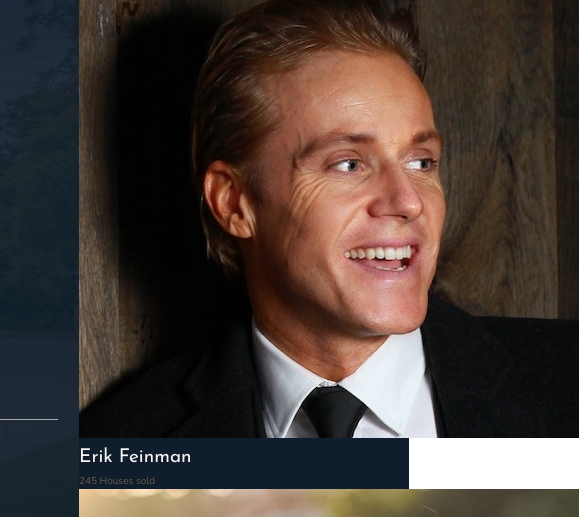
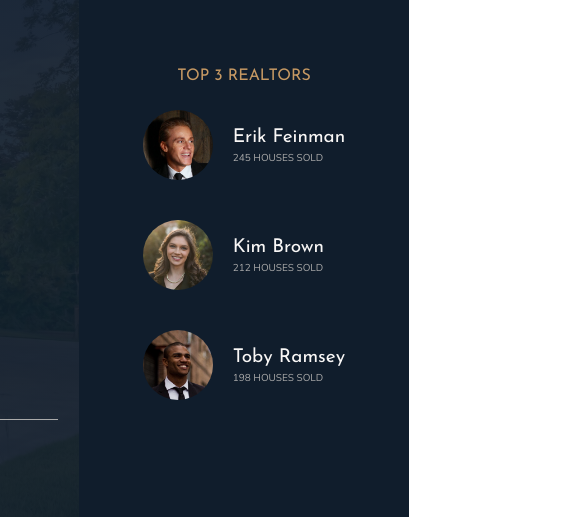
Before and after one commit to drood87/nexter, a website: page index.html in a window 1280 px wide. Shown: the part 88-605 px from the top of the page, 871-1450 px from the left, 579 px wide, since content can reach past the window. Drawn offline with nearby package versions, Linux system fonts and the light colour scheme.

Commit message:
realtors section finished layout and content

```diff
--- a/sass/_realtors.scss
+++ b/sass/_realtors.scss
@@ -1,13 +1,33 @@
 .realtors {
 	background-color: $color-secondary;
 	grid-column: col-start 7 / full-end;
+	padding: 3rem;
+
+	display: grid;
+	align-content: center;
+	justify-content: center;
+	justify-items: center;
+	grid-row-gap: 2rem;
 
 	&__list {
+		display: grid;
+		grid-template-columns: min-content max-content;
+		grid-gap: 5vh 2rem;
+		align-items: center;
+	}
+
+	&__img {
+		width: 7rem;
+		border-radius: 50%;
+		display: block;
 	}
 
 	&__details {
 	}
 
 	&__sold {
+		text-transform: uppercase;
+		color: $color-grey-light-2;
+		margin-top: -3px;
 	}
 }
```
Also changed, not shown: css/style.css.
